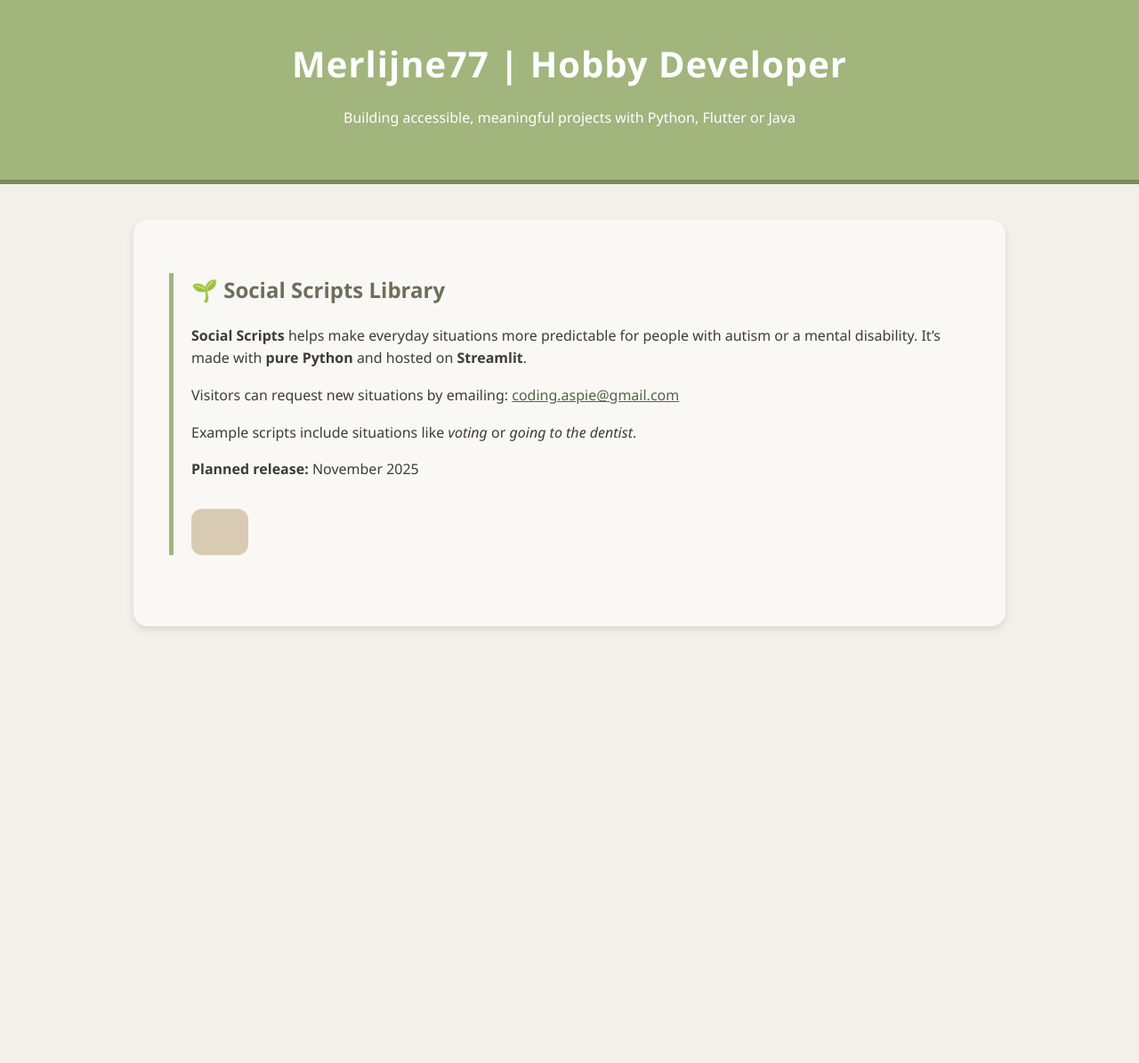
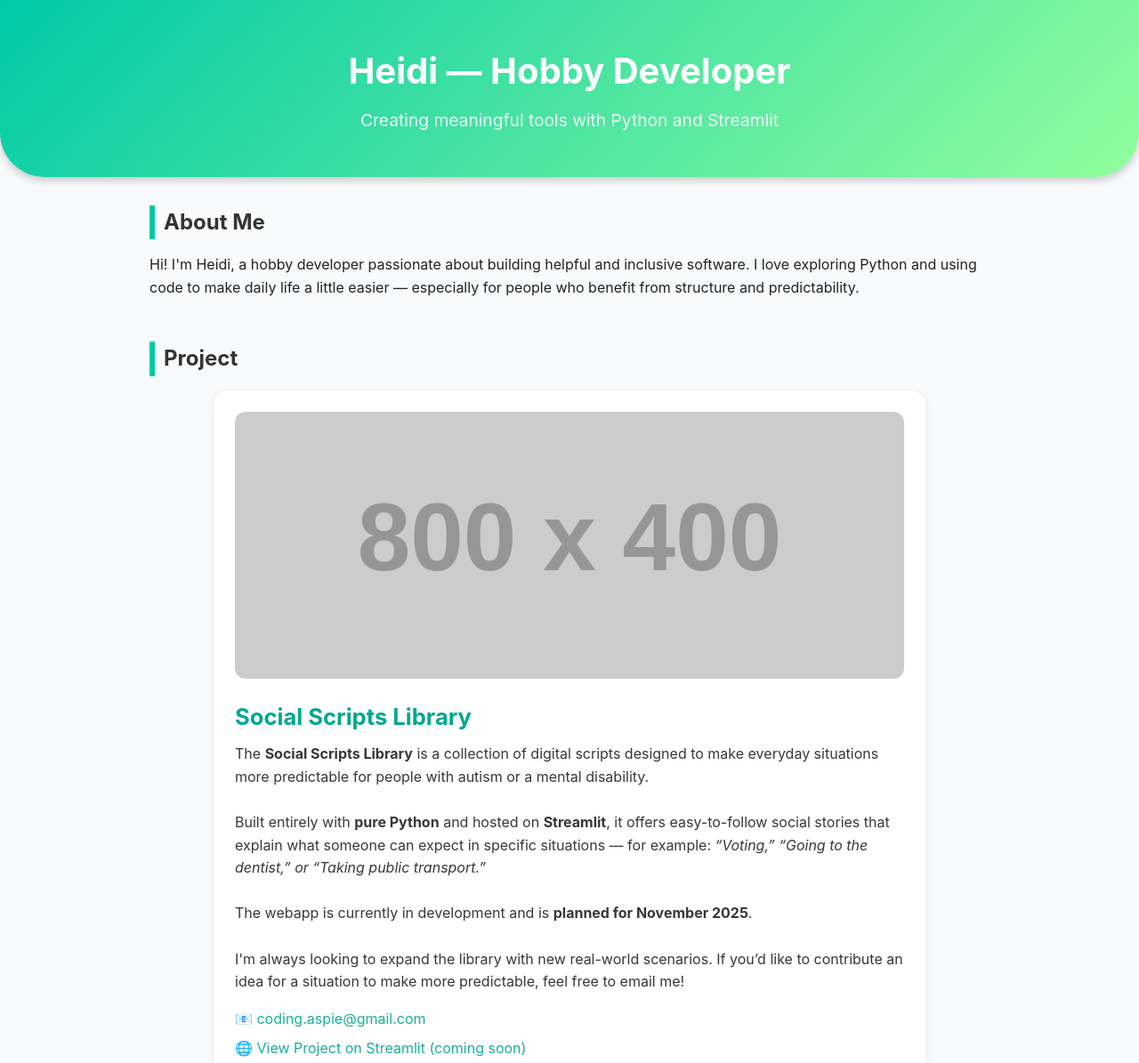
Before and after one commit to merlijne77/heididziedzic.github.io, a plain HTML site: page index.html in a window 1280 px wide. Shown: the top 1195 px of the page at 89% size. Before the commit the page ends 800 px from the top, so only its background shows below. Drawn offline with Linux system fonts and the light colour scheme; placeholder pictures from the web are drawn by us.

Commit message:
Revamp index.html with new title and styles
Updated the title and header content, modified styles for better aesthetics, and added a new project section.

```diff
--- a/index.html
+++ b/index.html
@@ -4,111 +4,185 @@
   <meta name="google-site-verification" content="4hjwnOirgLVdq_q5MO0pD72HFLN1QoO66spvQTnBso8" />
   <meta charset="UTF-8" />
   <meta name="viewport" content="width=device-width, initial-scale=1.0" />
-  <meta name="description" content="Projects by Merlijne77 – hobby developer building accessible software like Social Scripts." />
-  <title>Merlijne77 | Hobby Developer</title>
-
-  <!-- Earth-tone color palette -->
+  <title>Heidi's Dev Projects</title>
   <style>
-    body {
-      font-family: 'Segoe UI', sans-serif;
-      background-color: #f3efea; /* warm light beige */
-      color: #3e3c36; /* soft dark brown */
+    * {
       margin: 0;
       padding: 0;
+      box-sizing: border-box;
+      font-family: "Inter", sans-serif;
+    }
+
+    body {
+      background-color: #f9fafb;
+      color: #222;
       line-height: 1.6;
     }
 
     header {
-      background-color: #a1b57d; /* olive green */
-      color: #fff;
-      padding: 40px 20px;
+      background: linear-gradient(135deg, #00c9a7, #92fe9d);
+      color: white;
+      padding: 3rem 1rem;
       text-align: center;
-      border-bottom: 5px solid #7c8c5d; /* darker olive */
+      border-bottom-left-radius: 50px;
+      border-bottom-right-radius: 50px;
+      box-shadow: 0 4px 10px rgba(0,0,0,0.2);
     }
 
     header h1 {
-      margin: 0;
-      font-size: 2.5em;
-      letter-spacing: 1px;
+      font-size: 2.5rem;
+      margin-bottom: 0.5rem;
+    }
+
+    header p {
+      font-size: 1.2rem;
+      opacity: 0.9;
     }
 
     main {
-      max-width: 900px;
-      margin: 40px auto;
-      background-color: #faf8f4; /* slightly lighter beige */
-      border-radius: 16px;
-      box-shadow: 0 4px 10px rgba(0,0,0,0.1);
-      padding: 40px;
+      padding: 2rem 10%;
+      max-width: 1200px;
+      margin: auto;
+    }
+
+    section {
+      margin-bottom: 3rem;
     }
 
     h2 {
-      color: #6c705a; /* muted olive-gray */
+      margin-bottom: 1rem;
+      border-left: 6px solid #00c9a7;
+      padding-left: 10px;
+      color: #333;
     }
 
-    a {
-      color: #4f6647;
+    .project-card {
+      background: white;
+      border-radius: 16px;
+      padding: 1.5rem;
+      box-shadow: 0 2px 10px rgba(0,0,0,0.08);
+      transition: transform 0.2s ease, box-shadow 0.2s ease;
+      max-width: 800px;
+      margin: auto;
     }
 
-    .project {
-      margin-bottom: 40px;
-      border-left: 5px solid #a1b57d;
-      padding-left: 20px;
+    .project-card:hover {
+      transform: translateY(-4px);
+      box-shadow: 0 6px 16px rgba(0,0,0,0.1);
     }
 
-    .github-button {
-      display: inline-flex;
-      align-items: center;
-      gap: 10px;
-      background-color: #d9cbb3; /* sand beige */
-      color: #3e3c36; /* earthy brown text */
-      text-decoration: none;
-      padding: 12px 18px;
+    .project-card img {
+      width: 100%;
+      height: 300px;
+      object-fit: cover;
       border-radius: 12px;
-      font-weight: bold;
-      font-size: 18px;
-      margin-top: 15px;
-      transition: background-color 0.3s, transform 0.2s;
+      margin-bottom: 1rem;
     }
 
-    .github-button:hover {
-      background-color: #c9b89f;
-      transform: translateY(-2px);
+    .project-card h3 {
+      margin-bottom: 0.5rem;
+      color: #00a78e;
+      font-size: 1.6rem;
+    }
+
+    .project-card p {
+      font-size: 1rem;
+      opacity: 0.9;
     }
 
     footer {
       text-align: center;
-      padding: 30px;
-      background-color: #a1b57d;
+      padding: 2rem 1rem;
+      background-color: #00c9a7;
       color: white;
-      border-top: 5px solid #7c8c5d;
-      margin-top: 40px;
+      border-top-left-radius: 50px;
+      border-top-right-radius: 50px;
+      margin-top: 4rem;
+    }
+
+    .social-links a {
+      color: white;
+      text-decoration: none;
+      margin: 0 0.6rem;
+      font-size: 1.2rem;
+      transition: opacity 0.3s;
+    }
+
+    .social-links a:hover {
+      opacity: 0.8;
+    }
+
+    @media (max-width: 600px) {
+      header h1 {
+        font-size: 2rem;
+      }
+      main {
+        padding: 2rem;
+      }
     }
   </style>
 </head>
-
 <body>
   <header>
-    <h1>Merlijne77 | Hobby Developer</h1>
-    <p>Building accessible, meaningful projects with Python, Flutter or Java</p>
+    <h1>Heidi — Hobby Developer</h1>
+    <p>Creating meaningful tools with Python and Streamlit</p>
   </header>
 
   <main>
-    <section class="project">
-      <h2>🌱 Social Scripts Library</h2>
+    <section>
+      <h2>About Me</h2>
       <p>
-        <strong>Social Scripts</strong> helps make everyday situations more predictable for people with autism or a mental disability.
-        It’s made with <b>pure Python</b> and hosted on <b>Streamlit</b>.
+        Hi! I'm Heidi, a hobby developer passionate about building helpful and inclusive
+        software. I love exploring Python and using code to make daily life a little easier —
+        especially for people who benefit from structure and predictability.
       </p>
+    </section>
+
+    <section>
+      <h2>Project</h2>
+      <div class="project-card">
+        <img src="https://placehold.co/800x400?text=Social+Scripts+Library" alt="Social Scripts Library project" />
+        <h3>Social Scripts Library</h3>
+        <p>
+          The <strong>Social Scripts Library</strong> is a collection of digital scripts
+          designed to make everyday situations more predictable for people with autism
+          or a mental disability.
+          <br><br>
+          Built entirely with <strong>pure Python</strong> and hosted on <strong>Streamlit</strong>,
+          it offers easy-to-follow social stories that explain what someone can expect
+          in specific situations — for example:
+          <em>“Voting,” “Going to the dentist,” or “Taking public transport.”</em>
+          <br><br>
+          The webapp is currently in development and is <strong>planned for November 2025</strong>.
+          <br><br>
+          I'm always looking to expand the library with new real-world scenarios.
+          If you’d like to contribute an idea for a situation to make more predictable,
+          feel free to email me!
+        </p>
+        <p style="margin-top: 1rem;">
+          📧 <a href="mailto:coding.aspie@gmail.com" style="color:#00a78e; text-decoration:none;">coding.aspie@gmail.com</a>
+        </p>
+        <p style="margin-top: 0.5rem;">
+          🌐 <a href="#" style="color:#00a78e; text-decoration:none;">View Project on Streamlit (coming soon)</a>
+        </p>
+      </div>
+    </section>
+
+    <section>
+      <h2>Contact</h2>
       <p>
-        Visitors can request new situations by emailing:
-        <a href="mailto:coding.aspie@gmail.com">coding.aspie@gmail.com</a>
+        You can find me on GitHub or reach out by email if you’d like to collaborate
+        or share ideas for new social scripts.
       </p>
-      <p>
-        Example scripts include situations like <em>voting</em> or <em>going to the dentist</em>.
-      </p>
-      <p><strong>Planned release:</strong> November 2025</p>
+      <div class="social-links">
+        <a href="https://github.com/merlijne77" target="_blank">🐙 GitHub</a>
+        <a href="mailto:coding.aspie@gmail.com">✉️ Email</a>
+      </div>
+    </section>
+  </main>
 
-      <!-- GitHub Button -->
-      <a class="github-button" href="https://github.com/merlijne77" target="_blank">
-        <svg xmlns="http://www.w3.org/2000/svg" viewBox="0 0 24 24" fill="#3e3c36" width="28" height="28">
-          <path d="M12 .5C5.65.5.5 5.65.5 12c0 5.09 3.29 9.41 7.86 10.94.57.1.78-.25.78-.55 0-.27-.01-1.16-.02-2.1-3.2.7-3.87-1.54-3.87-1.54-.52-1.31-1.28-1.66-1.28-1.66-1.05-.72.08-.7.08-.7 1.17.08 1.78 1.2 1.78 1.2 1.03 1.76 2.7 1.25 3.36.96.1-.75.4-1.25.72-1.54-2.56-.29-5.26-1.28-5.26-5.68 0-1.25.45-2.28 1.18-3.09-.12-.29-.51-1.46.11-3.04 0 0 .96-.31 3.14 1.18a10.8 10.8 0 0 1 2.86-.38c.97 0 1.94.13 2.86.38 2.17-1.49 3.13-1.18 3.13-1.18.62 1.58.24 2.75.12 3.04.73.81 1.18 1.84 1.18 3.09 0 4.42-2.7 5.38-5.27 5.67.41.35.78 1.05.78 2.12 0 1.53-.01 2.77-.01 3.15 0 .3.2.65.79.54A10.53 10.53 0 0 0 23.5 12C23.5
+  <footer>
+    <p>© 2025 Heidi — Made with ❤️ and Python</p>
+  </footer>
+</body>
+</html>
```
